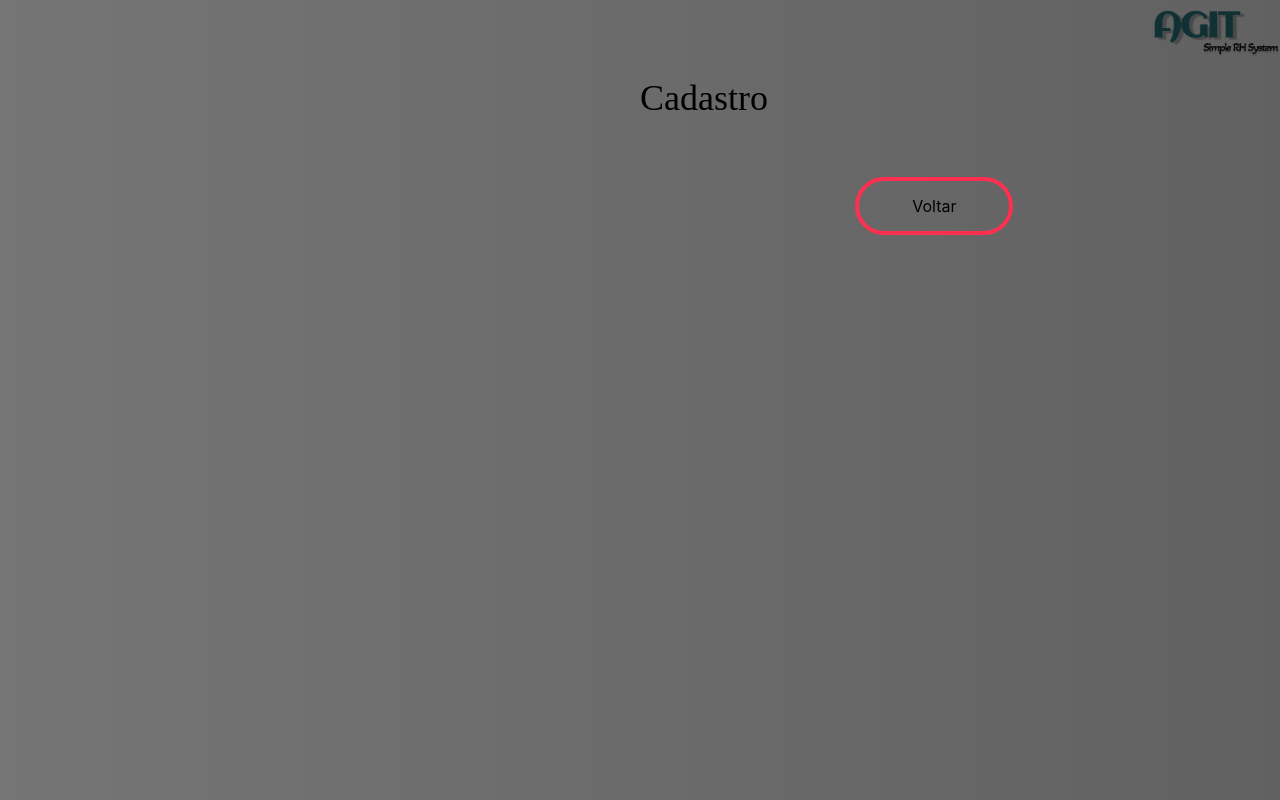
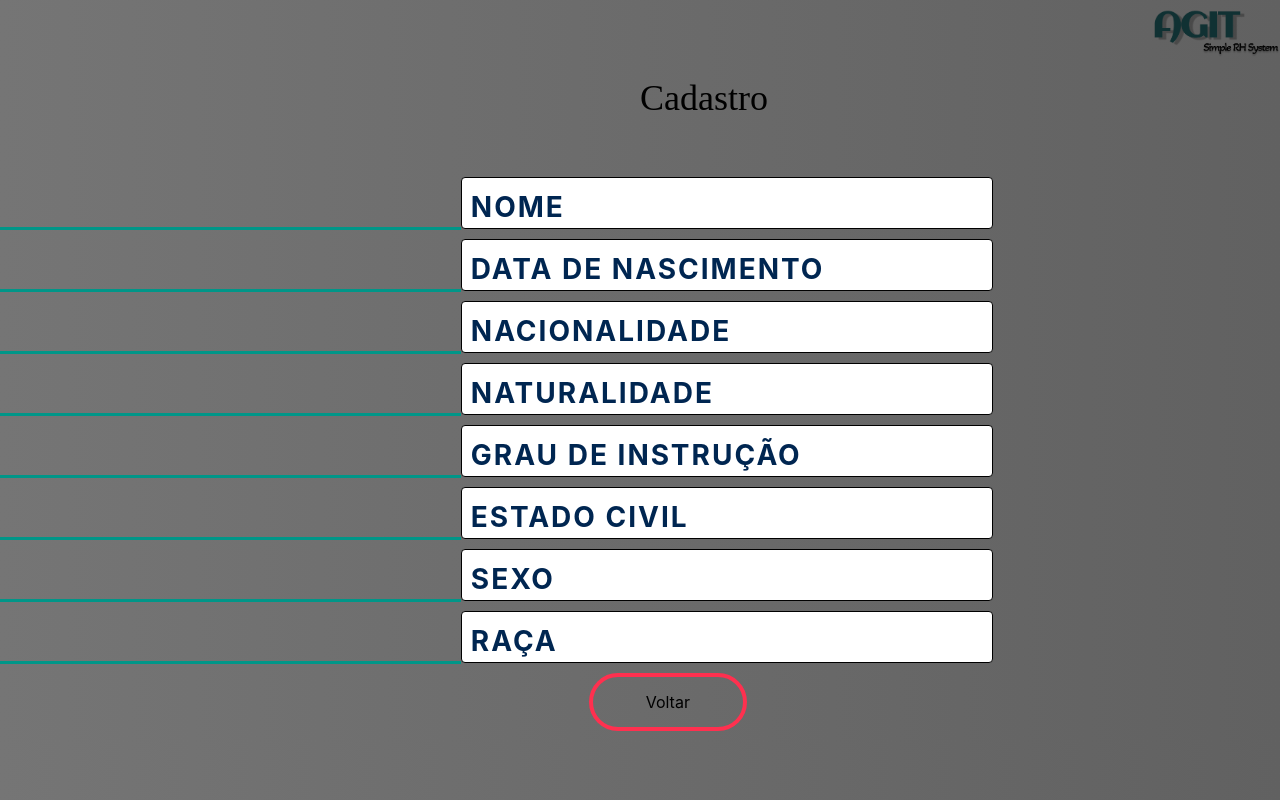
Before and after one commit to EvaristoGabriel/SistemaRH, a React (Create React App) app: page /cadastrar in a window 1280 px wide. Built offline with nearby package versions, Linux system fonts and the light colour scheme; a web font is replaced by a local one.

Commit message:
campos cadatro

```diff
--- a/src/components/layout/Cadastrar.module.css
+++ b/src/components/layout/Cadastrar.module.css
@@ -1,5 +1,79 @@
+body,
+ul {
+    position: relative;
+    margin: 0;
+    padding: 0;
+    width: 100%;
+    height: 100%;
+}
+
 .menu{
-    display: flex;
+    /* display: flex;
     align-items: center;
-    justify-content: center;
+    justify-content: center; */
+    justify-content: space-between;
+    align-items: center;
+    padding: 1em 0em 5em 47%;
 }
+
+form {
+    overflow: hidden;
+    position: relative;
+    width: 80%;
+}
+
+.input {
+    height: 25px;
+    width: 520px;
+    border: 1px solid black;
+    border-radius: 4px;
+    font-size: 28px;
+    padding: 20px 5px 5px;
+    margin-bottom: 10px;
+    margin-left: 45%;
+}
+
+.label {
+    position: absolute;
+    left: 0;
+    bottom: 0;
+    width: 100%;
+    height: 100%;
+    pointer-events: none;
+    margin-bottom: 10px;
+    margin-left: 45%;
+}
+
+.span {
+    position: absolute;
+    bottom: 5px;
+    left: 5px;
+    font-size: 28px;
+    transition: all 0.3s ease;
+    margin-left: 5px;
+}
+
+label::after {
+    content: "";
+    position: absolute;
+    left: 0;
+    bottom: -1px;
+    width: 530px;
+    height: 100%;
+    border-bottom: 3px solid #009688;
+    transform: translateX(-100%);
+    transition: all 0.3s ease;
+}
+
+input:focus+label span,
+input:valid+label span {
+    transform: translateY(-150%);
+    font-size: 14px;
+    bottom: 10px;
+    color: #009688;
+}
+
+input:focus+label::after,
+input:valid+label::after {
+    transform: translateX(0%);
+}
--- a/src/components/layout/Pesquisa.module.css
+++ b/src/components/layout/Pesquisa.module.css
@@ -7,7 +7,7 @@ ul {
     height: 100%;
 }
 
-form {
+.form {
     overflow: hidden;
     position: relative;
     width: 80%;
@@ -19,7 +19,7 @@ form {
     padding: 1em 0em 5em 47%;
 }
 
-.h3 {
+.h1 {
     height: 5px;
     font-size: 20px;
 }
@@ -66,7 +66,7 @@ label::after {
     bottom: -1px;
     width: 530px;
     height: 100%;
-    border-bottom: 3px solid #e0138c;
+    border-bottom: 3px solid #009688;
     transform: translateX(-100%);
     transition: all 0.3s ease;
 }
@@ -76,7 +76,7 @@ input:valid+label span {
     transform: translateY(-150%);
     font-size: 14px;
     bottom: 10px;
-    /* color: #e0138c; */
+    color: #009688;
 }
 
 input:focus+label::after,
--- a/src/pages/Cadastrar.js
+++ b/src/pages/Cadastrar.js
@@ -3,16 +3,38 @@ import styles from "../components/layout/Cadastrar.module.css"
 import { Button } from "@mui/material"
 import styleButton from "../components/layout/StyleButton.module.css"
 
+function cadastro(valor) {
+    return (
+        <form key={valor}>
+            <input name="name" autoComplete="off" required className={styles.input} />
+            <label className={styles.label} htmlFor="name">
+                <span className={styles.span}>{valor}</span>
+            </label>
+        </form>
+    )
+}
+
 function Cadastrar() {
+    const campos = [
+        { id: 1, text: "Nome"},
+        { id: 2, text: "Data de Nascimento"},
+        { id: 3, text: "Nacionalidade"},
+        { id: 3, text: "Naturalidade"},
+        { id: 3, text: "Grau de Instrução"},
+        { id: 3, text: "Estado Civil"},
+        { id: 3, text: "Sexo"},
+        { id: 3, text: "Raça"},
+      ];
     return (
         <div className="App">
             <header className="App-header">
                 Cadastro
             </header>
             <br></br>
-            <div className={styles.menu}>
+            {campos.map((campo) =>(
+                cadastro(campo.text)
+            ))}
             <Button class={styleButton.button} href="/menu" size="medium">Voltar</Button>
-            </div>
         </div>
     )
 }
```
